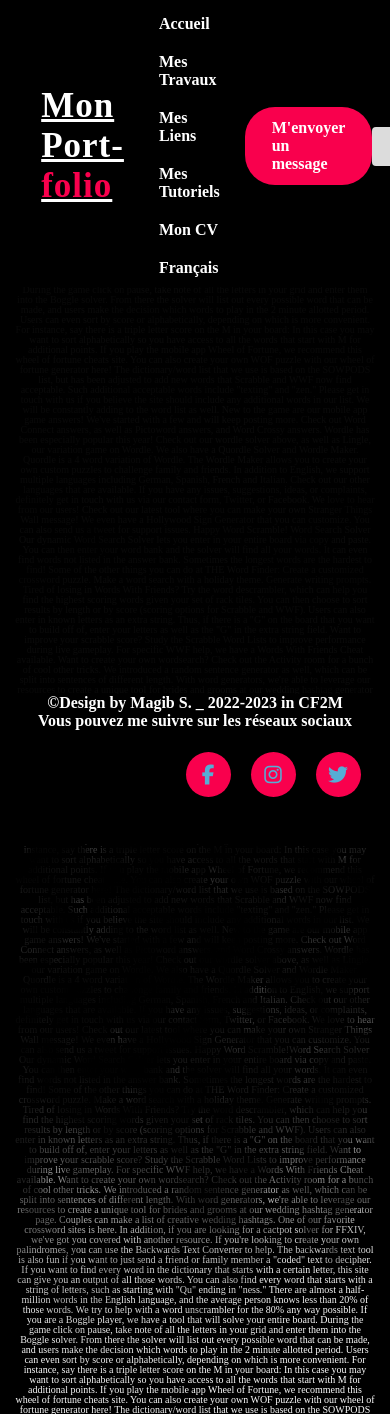
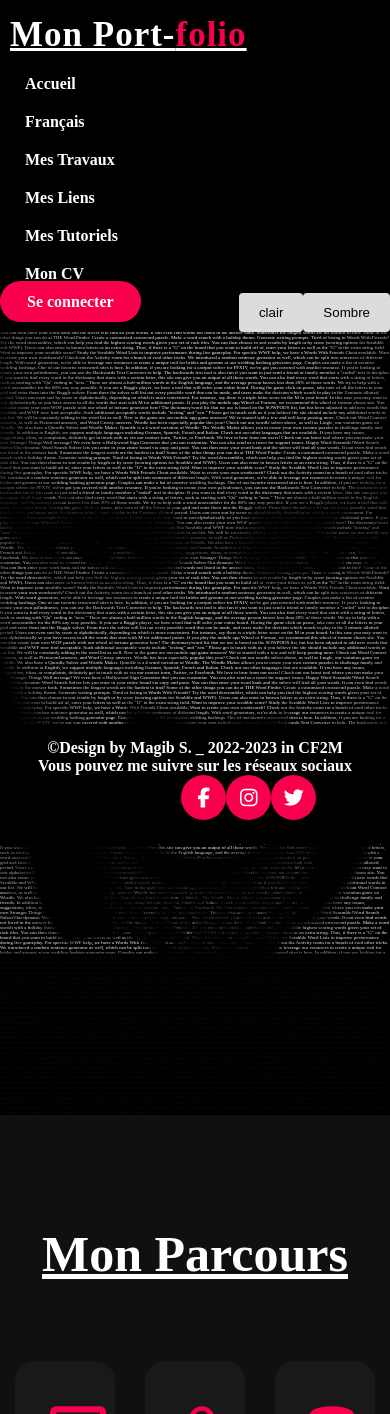
Before and after one commit to mageeeb/projet-perso, a PHP site: page /view/homeview.php in a window 390 px wide; the page is wider, and only the part inside the window is pictured. Shown: the top 1414 px of that part. Run offline with PHP 8.4, Linux system fonts and the light colour scheme; a stand-in replaces the project's code that opens the database connection; some libraries are stand-ins or nearby versions.

Commit message:
media-screen

```diff
--- a/public/perso.css
+++ b/public/perso.css
@@ -7,12 +7,11 @@
 body{
 
     height: 100vh;
-
 }
 
 .man{
     background-color: black;
-    height: 100%;
+    /*height: 100%;*/
     width: 100%;
     overflow: hidden;
 }
@@ -38,8 +37,8 @@
 	align-items: center;
 	justify-content: space-between;
 	padding-top: 25px;
-	padding-left: 8%;
-	padding-right: 8%;
+	/*padding-left: 8%;
+	padding-right: 8%;*/
     background-color: black;
     position: fixed;
     width: 100%;
@@ -105,8 +104,8 @@
   .title h2 {
     color: white;
     font-size: 75px;
-    width: 1130px;
-    margin: 30px auto;
+    /*width: 1130px;
+    margin: 30px auto;*/
     text-align: center;
   }
   .box {
@@ -207,73 +164,9 @@
     text-decoration: underline;
 }
 
-#message{
-    align-items: center;
-}
-
-.container{
-    background-color: #56add5;
-    width: 100%;
-    padding: 35px;
-}
-
-
-
-label{
-    display: flex;
-}
-
-#captchaValidate{
-    position: relative;
-    top: 10px;
-    width: 40%;
-    border: 2px solid gray;
-    left: -30%;
-
-}
-
-p{
-    text-align: center;
-    margin: 15px;
-
-}
-
-.text{
-    border: 2px solid black;
-        border-radius: 10px;
-        margin-bottom: 10px;
-        padding: 0 25px;
-}
-
-.p1{
-    padding: 15px;
-	color: black;
-
-}
-
-/*------------------Formulaire-------------*/
-
-
-
-
 h4{
     text-align: center;
     color: white;
-}
-
-input[type=text],
-select,
-textarea {
-    width: 100%;
-    padding: 12px;
-    border: 1px solid #ccc;
-    border-radius: 4px;
-    resize: vertical;
-}
-
-label {
-    padding: 12px 12px 12px 0;
-    display: inline-block;
 }
 
 button{
@@ -346,9 +202,6 @@
     left: 2em;
 }
 
-i{
-    color: #56add5;
-}
 
 /*-----------------------------------exposition----------------*/
 .tete img{
@@ -449,7 +302,11 @@
     background-color: black;
     color: white;
     text-align: center;
-    height: 150px;
+    height: 120px;
+}
+.foot{
+    margin-top: 15px;
+
 }
 
 .footer h5{
@@ -458,7 +315,7 @@
 .social {
     display: flex;
     position: relative;
-    left: 45%;
+    left: 46.5%;
   }
   .social a {
     width: 45px;
@@ -468,7 +325,6 @@
     justify-content: center;
     background: #f9004d;
     border-radius: 50%;
-    margin: 22px 10px;
     color: white;
     text-decoration: none;
     font-size: 20px;
@@ -527,3 +383,52 @@
     width: 70%;
 
 }
+
+
+/*---------------------media screen-----------*/
+@media screen and (max-width:600px) {
+
+    .man{
+        background-color: black;
+        width: 100%;
+        height: auto;
+        overflow: hidden;
+    }
+
+    .man p {
+        font-size: 5px;
+    }
+
+    p{
+        line-height: 5px;
+    }
+
+    nav{
+        display: block;
+        padding-top: 25px;
+        width: 100%;
+    }
+    .btn{
+        background-color:#f9004d;
+        color: white;
+        text-decoration: none;
+        border: 2px solid transparent;
+        font-weight: bold;
+        border-radius: 30px;
+        transition: transform .4s;
+    }
+    nav ul li{
+
+        display: flex;
+
+
+    }
+
+    .title h2 {
+        color: white;
+        font-size: 50px;
+
+        text-align: center;
+      }
+
+}
--- a/public/perso.php
+++ b/public/perso.php
@@ -26,8 +26,8 @@
         case 'cv':
             include '../view/cv.php';
             break;
-        case 'form':
-            include '../view/formulaire.php';
+        case 'admin':
+            include '../view/admin.php';
             break;
 
         case 'fr':
--- a/view/footer.php
+++ b/view/footer.php
@@ -1,6 +1,6 @@
 <div class="footer">
-
-  <h4> ©Design by Magib S. _ 2022-2023 in CF2M</h4>
+    <div class="foot">
+	<h4> ©Design by Magib S. _ 2022-2023 in CF2M</h4>
   <h4>Vous pouvez me suivre sur les réseaux sociaux </h4>
 			<div class="social">
 				<a href="#"><i class="fab fa-facebook-f"></i></a>
@@ -8,3 +8,4 @@
 				<a href="#"><i class="fab fa-twitter"></i></a>
 			</div>
  </div>
+	</div>
--- a/view/menu.php
+++ b/view/menu.php
@@ -2,15 +2,16 @@
 			<nav>
 				<h2 class="logo"> Mon Port-<span>folio</span></h2>
 				<ul>
-				<li class="nav-item"><a class="nav-link" href="?p=home">Accueil</a></li>
-				<li class="nav-item"><a class="nav-link" href="?p=travail">Mes travaux</a></li>
-				<li class="nav-item"><a class="nav-link" href="?p=link">Mes liens</a></li>
-				<li class="nav-item"><a class="nav-link" href="?p=tuto">Mes tutoriels</a></li>
-				<li class="nav-item"><a class="nav-link" href="?p=cv">Mon CV</a></li>
-				<li class="nav-item"><a class="nav-link" href="?p=fr">Français</a></li>
+				<li><a href="?p=home">Accueil</a></li>
+				<li><a  href="?p=fr">Français</a></li>
+				<li><a href="?p=travail">Mes travaux</a></li>
+				<li><a href="?p=link">Mes liens</a></li>
+				<li><a  href="?p=tuto">Mes tutoriels</a></li>
+				<li><a  href="?p=cv">Mon CV</a></li>
 
 				 </ul>
-				<a href="?p=form" class="btn">M'envoyer un message</a>
+				<a href="?p=admin" class="btn">Se connecter</a>
 				<button onclick="darkMode()">Sombre</button>
     			<button onclick="lightMode()">clair</button>
 			</nav>
+</div>
```
Also changed, not shown: other parts of public/perso.css (+1 -80 lines), view/formulaire.php (deleted, +0 -134 lines), view/admin.php (added).
